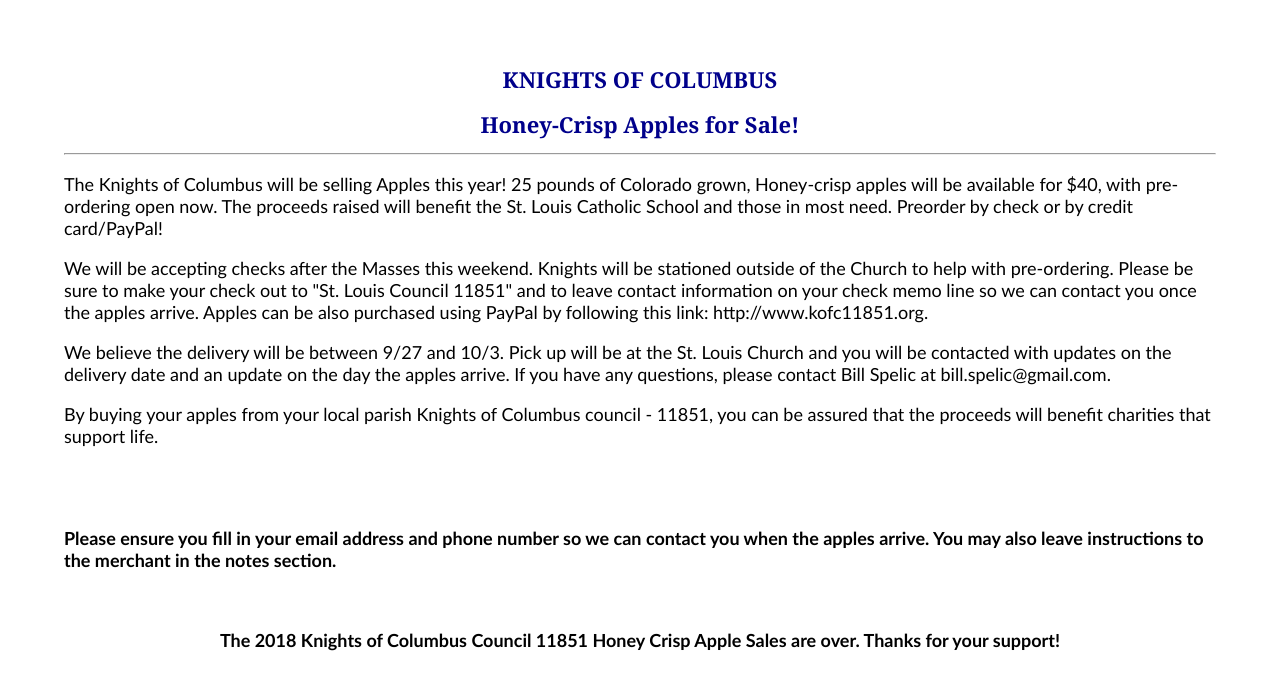
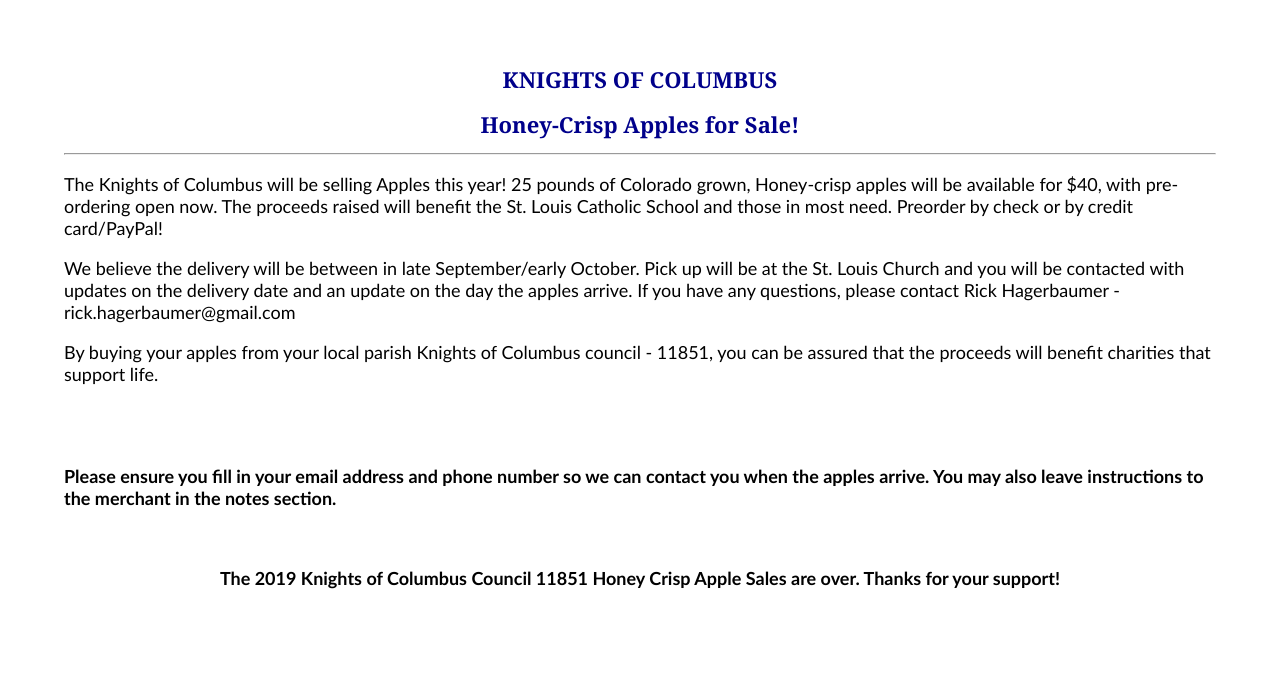
Before and after one commit to rhagerbaumer/kofc11851, a plain HTML site: page WebContent/apples.html in a window 1280 px wide. Drawn offline with Linux system fonts and the light colour scheme.

Commit message:
Golf, Apple and Peach sales are completed for 2019.

```diff
--- a/WebContent/apples.html
+++ b/WebContent/apples.html
@@ -19,10 +19,9 @@ boxed { border: 1px solid grey ; }
 <p>The Knights of Columbus will be selling Apples this year!  25 pounds of Colorado grown, Honey-crisp apples will be available for $40, with pre-ordering open now.  The proceeds raised will benefit the St. Louis Catholic School and those in most need.
 Preorder by check or by credit card/PayPal!</p>
 
-<p>We will be accepting checks after the Masses this weekend. Knights will be stationed outside of the Church to help with pre-ordering.  Please be sure to make your check out to "St. Louis Council 11851" and to leave contact information on your check memo line so we can contact you once the apples arrive. Apples can be also purchased using PayPal by following this link:
-http://www.kofc11851.org.</p>
-
-<p>We believe the delivery will be between 9/27 and 10/3.  Pick up will be at the St. Louis Church and you will be contacted with updates on the delivery date and an update on the day the apples arrive. If you have any questions, please contact Bill Spelic at bill.spelic@gmail.com.</p>
+<p>We believe the delivery will be between in late September/early October.
+Pick up will be at the St. Louis Church and you will be contacted with updates on the delivery date and an update on the day the apples arrive.
+If you have any questions, please contact Rick Hagerbaumer - rick.hagerbaumer@gmail.com</p>
 
 <p>By buying your apples from your local parish Knights of Columbus council - 11851, you can be assured that the proceeds will benefit charities that support life.</p>
 
@@ -32,13 +31,15 @@ http://www.kofc11851.org.</p>
 <br>
 
 <div align="center">
+<p><b>The 2019 Knights of Columbus Council 11851 Honey Crisp Apple Sales are over. Thanks for your support!</b></p>
+<!--
 
-<p><b>The 2018 Knights of Columbus Council 11851 Honey Crisp Apple Sales are over. Thanks for your support!</b></p>
+<p><b>Honey Crisp Apples</b></p>
+<p>Thank you for your support! Delivery will likely be in late September, early October.
+Please ensure we have your email and a contact phone number so we can contact you for pickup when the honey crisp apples arrive.
+They must be picked up as quickly as possible to ensure they are fresh and to clear out the church basement!</p>
 
-<!--
-<p><b>Honey Crisp Apples</b></p>
-<p>Thank you for your support! Delivery will likely be between 9/27 and 10/3.  Please ensure we have your email and a contact phone number so we can contact you for pickup when the honey crisp apples arrive.  They must be picked up as quickly as possible to ensure they are fresh and to clear out the church basement!</p>
-<p>You can add additional boxes to your order when you check out.</p>
+<p>You can add additional boxes to your order when you check out with PayPal.</p>
 
 <form target="paypal" action="https://www.paypal.com/cgi-bin/webscr" method="post">
 <table>
```
Also changed, not shown: WebContent/index.html (+14 -7 lines), WebContent/peaches.html (+13 -10 lines).
